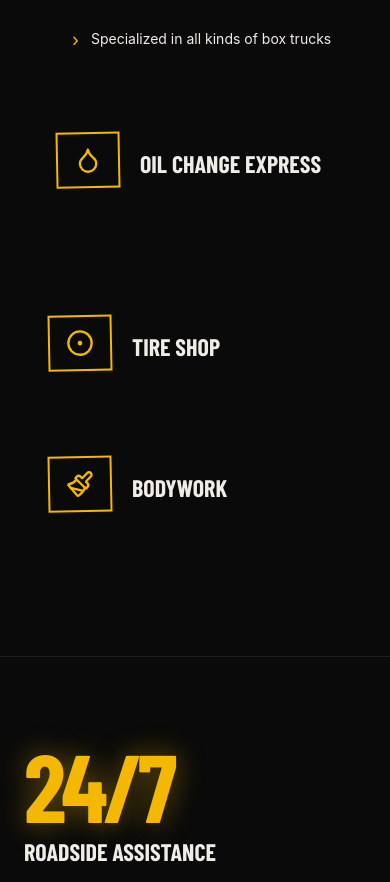
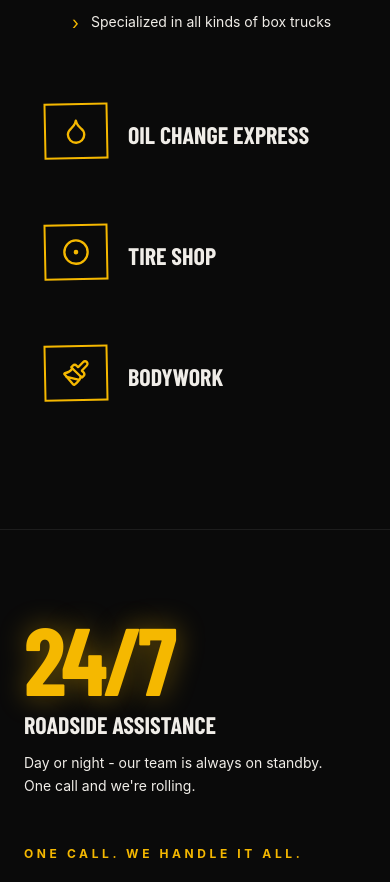
Before and after one commit to J-jakovljevic/towing-service, a React (Vite) app: page / in a window 390 px wide. Shown: the part 3179-4061 px from the top of the page. Built offline with nearby package versions, Linux system fonts and the light colour scheme; a web font is replaced by a local one.

Commit message:
fix: responsive style

```diff
--- a/src/components/heroSection/HeroMobileLayout.tsx
+++ b/src/components/heroSection/HeroMobileLayout.tsx
@@ -8,7 +8,7 @@ type HeroMobileLayoutProps = {
 
 const HeroMobileLayout = ({ heroImageMobile }: HeroMobileLayoutProps) => {
   return (
-    <div className="md:hidden flex flex-col" style={{ height: "200vw" }}>
+    <div className="flex h-[calc(100svh-81px)] flex-col md:hidden">
       <motion.img
         src={heroImageMobile}
         alt="IN Workshop tow truck at golden hour"
--- a/src/components/scrollCue/ScrollCue.tsx
+++ b/src/components/scrollCue/ScrollCue.tsx
@@ -20,7 +20,7 @@ const ScrollCue = () => {
     <motion.a
       href="#overview"
       aria-label="Scroll to explore our services"
-      className="absolute bottom-2 left-1/2 z-20 flex -translate-x-1/2 flex-col items-center gap-0.5 text-[9px] font-bold uppercase tracking-[0.22em] text-white md:bottom-5 md:text-[10px]"
+      className="absolute bottom-2 right-3 z-20 flex flex-col items-center gap-0.5 text-[9px] font-bold uppercase tracking-[0.22em] text-white md:bottom-5 md:right-auto md:left-1/2 md:-translate-x-1/2 md:text-[10px]"
       initial={{ opacity: 0, y: 12 }}
       animate={hasScrolled ? { opacity: 0, y: -8 } : { opacity: 1, y: 0 }}
       transition={
--- a/src/components/serviceCard/ServiceCard.tsx
+++ b/src/components/serviceCard/ServiceCard.tsx
@@ -54,10 +54,10 @@ const ServiceCard = ({ service }: ServiceCardProps) => {
         boxShadow: `0 16px 48px rgba(0,0,0,0.5), inset 0 0 0 1px ${YELLOW}33`,
       }}
       transition={{ type: "spring", stiffness: 300, damping: 24 }}
-      className={`h-full bg-card ${
+      className={`bg-card ${
         service.compact
-          ? "min-h-[140px] p-6 md:min-h-[150px] md:p-8"
-          : "min-h-[190px] p-8 md:min-h-[210px] md:p-10"
+          ? "h-[120px] p-5 md:h-full md:min-h-[150px] md:p-8"
+          : "h-full min-h-[190px] p-8 md:min-h-[210px] md:p-10"
       }`}
     >
       <div
--- a/src/models/home.ts
+++ b/src/models/home.ts
@@ -98,6 +98,7 @@ export const services: ServiceItem[] = [
     icon: "oil",
     title: "Oil Change Express",
     items: [],
+    compact: true,
   },
   {
     icon: "tire",
```
